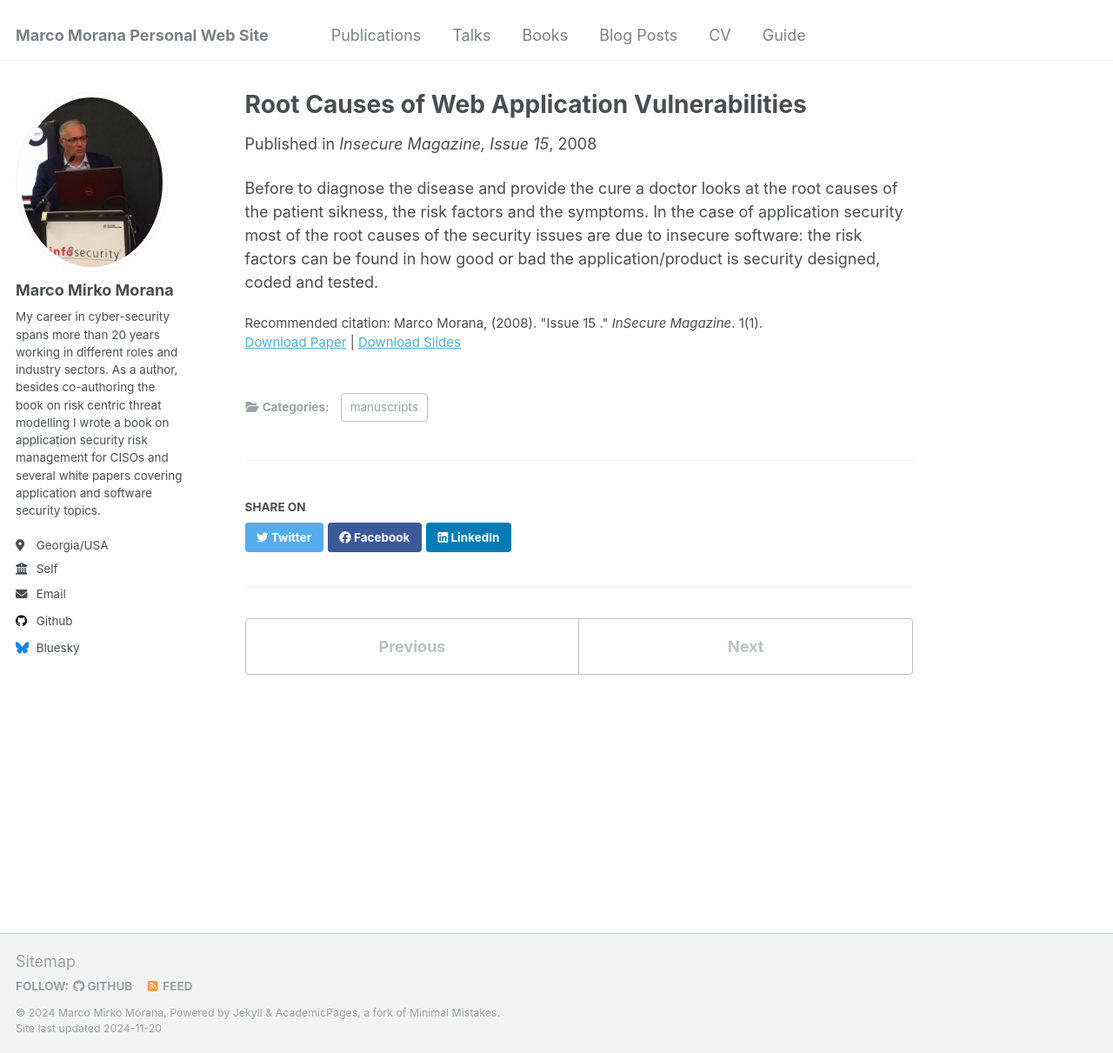
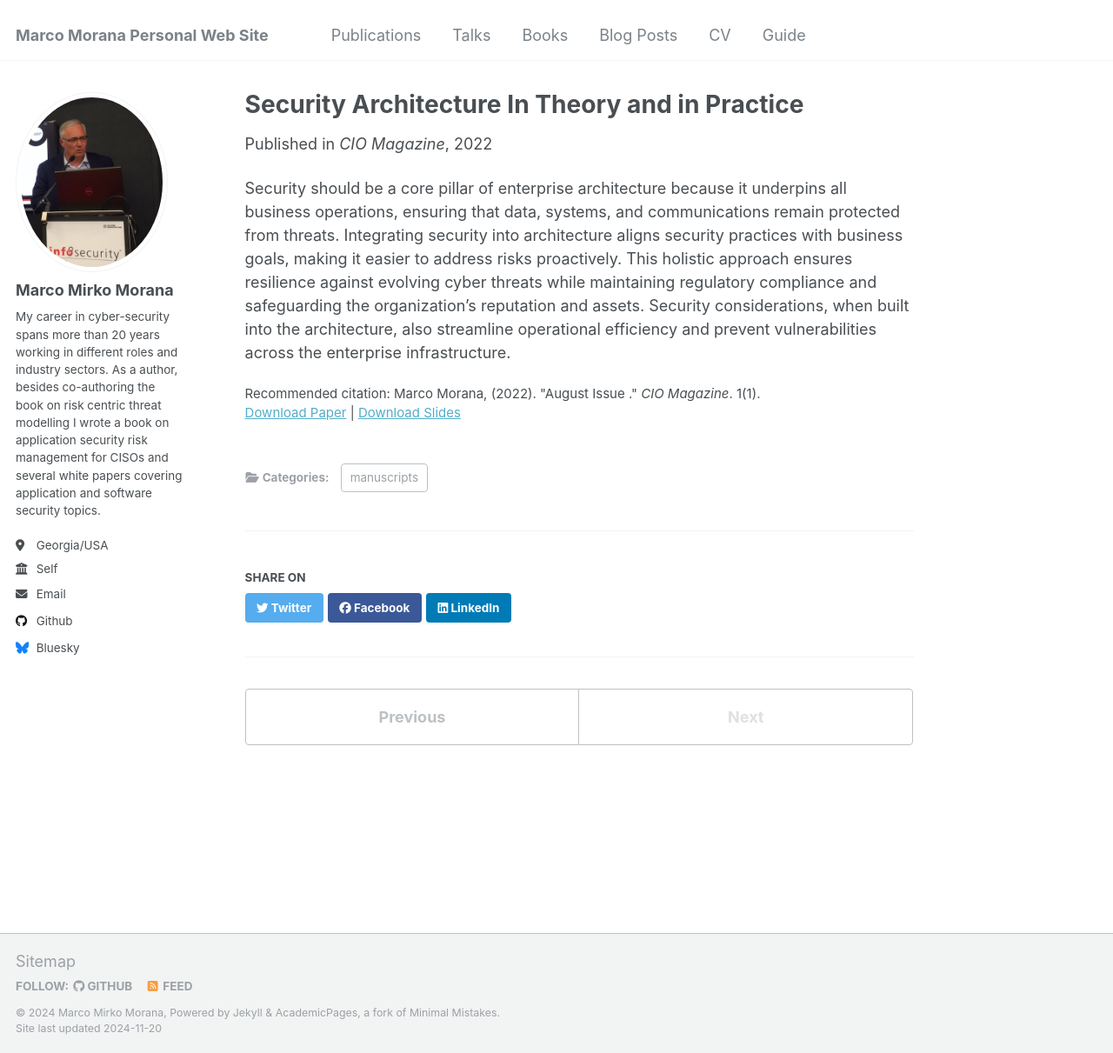
Before and after one commit to mmorana1/marcom, a Jekyll site: the page built from _publications/2022-08-22.md, in a window 1280 px wide and 1211 px high. Shown: the whole window at 87% size. Built offline with Jekyll 4.4.1, drawn with Linux system fonts in a browser that asks for light colours.

Commit message:
Update 2022-08-22.md

```diff
--- a/_publications/2022-08-22.md
+++ b/_publications/2022-08-22.md
@@ -1,14 +1,13 @@
 ---
-title: "Root Causes of Web Application Vulnerabilities"
+title: "Security Architecture In Theory and in Practice"
 collection: publications
 category: manuscripts
-permalink: /publication/2009-10-01-paper-title-number-1
-excerpt: 'Web Application Vulnerabilities and Insecure Software Root Causes: Solving the Software Security Problem From An Information Security Perspective'
-date: February 2008
-venue: 'Insecure Magazine, Issue 15'
-slidesurl: 'https://img2.helpnetsecurity.com/dl/insecure/INSECURE-Mag-15.pdf'
-paperurl: 'https://img2.helpnetsecurity.com/dl/insecure/INSECURE-Mag-15.pdf'
-citation: 'Marco Morana, (2008). &quot;Issue 15 .&quot; <i>InSecure Magazine</i>. 1(1).'
+permalink: /publication/2022-08-22
+excerpt: 'Security Architecture in Theory and in Practice: Why secuity should be considered among the main pillars of the enterprise architecture governance of any busienss/organization'
+date: August 2022
+venue: 'CIO Magazine'
+slidesurl: 'https://api.cioapplications.com/cxoinsights/security-architecture-in-theory-and-in-practice-why-security-should-be-considered-among-the-main-pillars-of-the-organizations-enterprise-architecture-nid-9991.html'
+paperurl: 'https://api.cioapplications.com/cxoinsights/security-architecture-in-theory-and-in-practice-why-security-should-be-considered-among-the-main-pillars-of-the-organizations-enterprise-architecture-nid-9991.html '
+citation: 'Marco Morana, (2022). &quot;August Issue .&quot; <i>CIO Magazine</i>. 1(1).'
 ---
-
-Before to diagnose the disease and provide the cure a doctor looks at the root causes of the patient sikness, the risk factors and the symptoms. In the case of application security most of the root causes of the security issues are due to insecure software:  the risk factors can be found in how good or bad the application/product is security designed, coded and tested.
+Security should be a core pillar of enterprise architecture because it underpins all business operations, ensuring that data, systems, and communications remain protected from threats. Integrating security into architecture aligns security practices with business goals, making it easier to address risks proactively. This holistic approach ensures resilience against evolving cyber threats while maintaining regulatory compliance and safeguarding the organization’s reputation and assets. Security considerations, when built into the architecture, also streamline operational efficiency and prevent vulnerabilities across the enterprise infrastructure.
```
